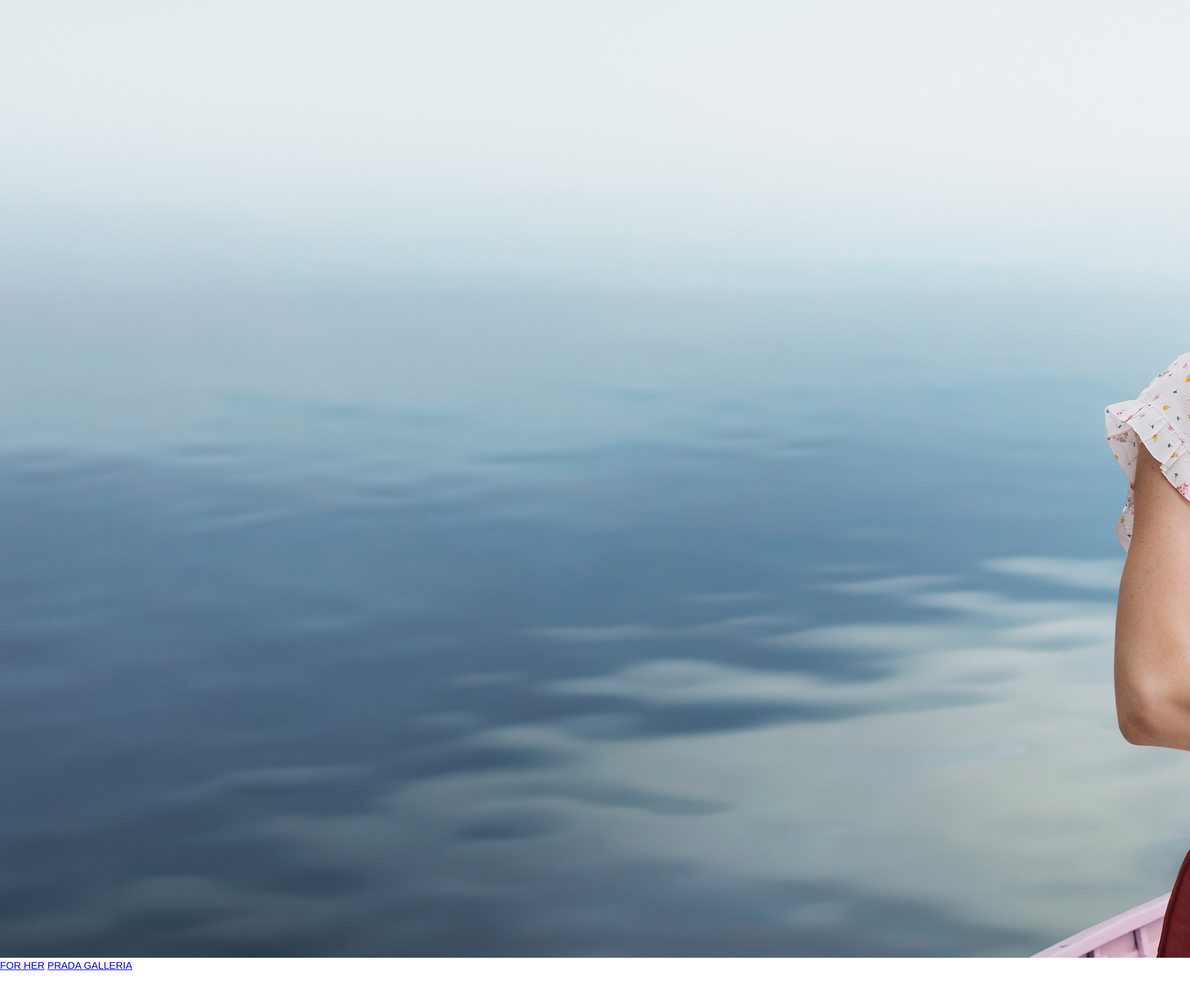
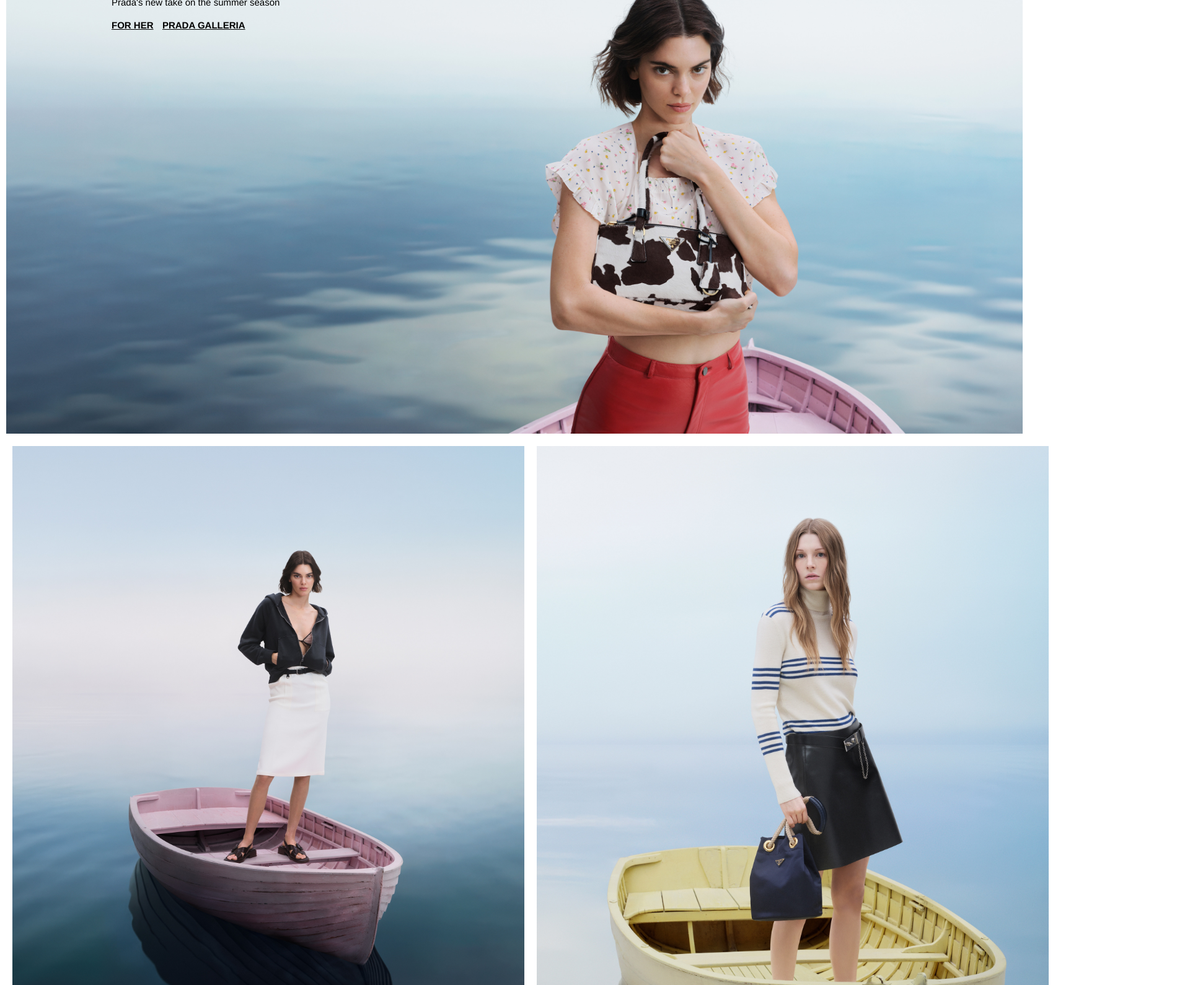
Before and after one commit to BrajamohanDas-afk/prada, a plain HTML site: page prada.html in a window 1280 px wide. Shown: the part 143-1733 px from the top of the page at 62% size, 1920 px wide, since content can reach past the window. Before the commit the page ends 1711 px from the top, so only its background shows below. Drawn offline with Linux system fonts and the light colour scheme; a web font is replaced by a local one.

Commit message:
made changes

```diff
--- a/prada.html
+++ b/prada.html
@@ -1,4 +1,3 @@
-<!DOCTYPE html>
 <html lang="en">
 <head>
   <meta charset="UTF-8">
@@ -7,9 +6,8 @@
   <link rel="stylesheet" href="style.css">
 </head>
 <body>
-
   <header class="navbar">
-  <img src="public/images/prada-cropped.svg" alt="">
+    <img src="public/images/prada-cropped.svg" alt="Prada">
     <ul class="nav-links">
       <li>GIFTS</li>
       <li>WOMEN</li>
@@ -24,18 +22,28 @@
     <div class="search-icon">
       <span>🔍</span>
     </div>
+    <button class="mobile-menu-btn">☰</button>
   </header>
-
-
-
-<div>
-    <h1>Days of Summer</h1>
-    <p>Prada’s new take on the summer season</p>
-    <img src="public/images/banner_DT.jpg" alt="">
-    <div class="hero-links">
+<div class="all">
+  <div class="hero-one">
+    <img src="public/images/banner_DT.jpg" alt="Days of Summer">
+    <div class="text-one">
+      <h2>Days of Summer</h2>
+      <p>Prada's new take on the summer season</p>
       <a href="#">FOR HER</a>
       <a href="#">PRADA GALLERIA</a>
     </div>
   </div>
+
+  <div class="hero-two">
+    <div class="cards">
+      <img src="public/images/Card_1_DT.jpg" alt="">
+    </div>
+    <div class="cards">
+      <img src="public/images/Card_2_DT.jpg" alt="">
+    </div>
+  </div>
+</div>
+
 </body>
 </html>
--- a/style.css
+++ b/style.css
@@ -39,10 +39,6 @@
   font-weight: bold;
   font-style: italic; }
 
-
-
-
-
 /* PRADA logo image */
 .navbar img {
   height: 27px; /* Adjust logo height */
@@ -74,10 +70,80 @@ body {
   margin: 0;
   cursor: pointer;
 }
+.all{
+  padding: 10px;
+}
+.hero-one {
+  display: flex;
+  position: relative;
+}
 
+   .hero-one img {
+  /* display: block; */
+  max-width: 1640px;
+  height: auto;
+  margin: 10px auto;
+  flex: 1 1 auto;
+}
 
+    .text-one {
+      position: absolute;
+      top: 40px;
+      left: 170px;
+    }
+
+    .text-one h2 {
+      font-size: 24px;
+      margin-bottom: 10px;
+    }
+
+    .text-one p {
+      font-size: 15px;
+      margin-bottom: 20px;
+    }
+
+    .text-one a {
+      display: inline-block;
+      background: transparent;
+      color: #000;
+      text-decoration:underline;
+      font-size: 15px;
+      font-weight: bold;
+      margin-right: 10px;
+    }
+
+.hero-two{
+  display: flex;
+}
+.cards img{
+  flex: 1;
+  max-width: 846px;
+  padding: 10px;
+}
 .search-icon {
       margin-right: auto;
       cursor: pointer;
       font-size: 18px;
     }
+
+/* Mobile menu button */
+.mobile-menu-btn {
+  display: none; /* Hidden on larger screens */
+}
+@media screen and (max-width: 480px) {
+  .navbar {
+    padding: 15px;
+    height: 45px;
+  }
+  .mobile-menu-btn {
+  display:block /* Hidden on larger screens */
+}
+  .text-one {
+    top: 20px;
+    left: 20px;
+  }
+
+  .text-one h2 {
+    font-size: 20px;
+  }
+}
```
Also changed, not shown: public/images/Card_1_DT.jpg (added), public/images/Card_2_DT.jpg (added), public/images/Card_4_DT.jpg (added), public/images/banner_DT_2.jpg (added), 1 other file. Lines whose indentation alone changed are shown as unchanged.
